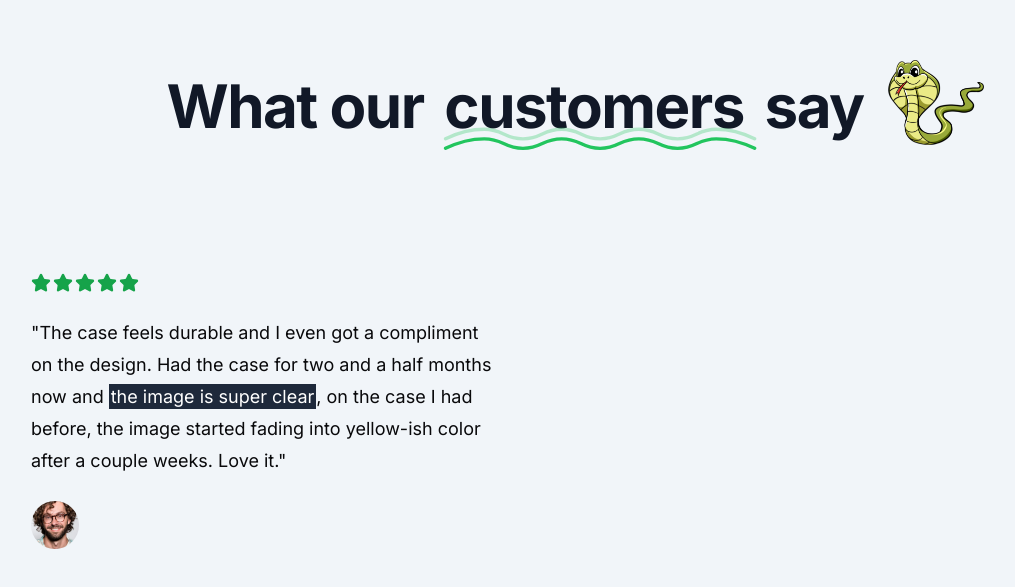
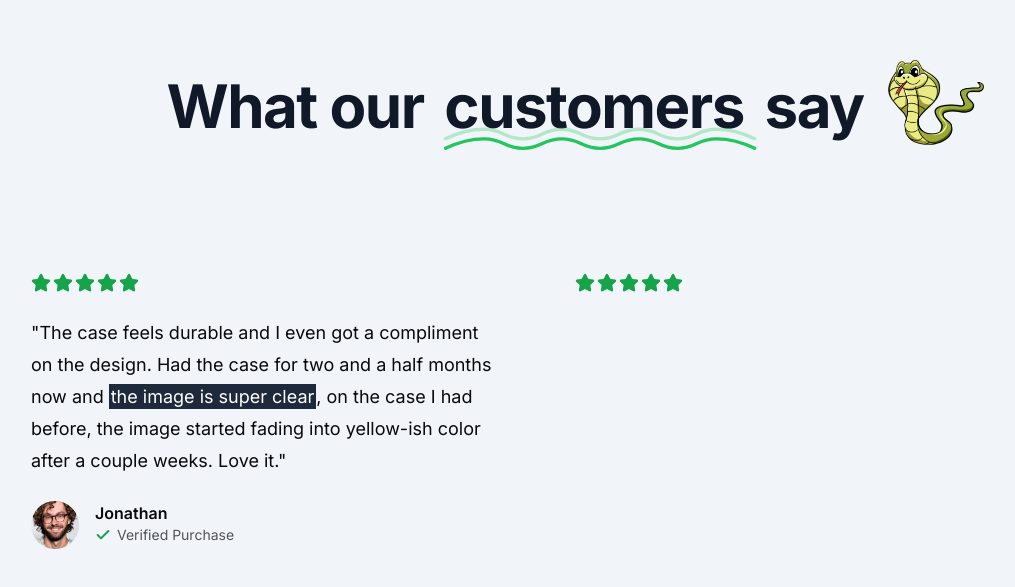
Before and after one commit to KenanRamazanov/CaseCobra, a Next.js app: page / in a window 1280 px wide. Shown: the part 1031-1618 px from the top of the page, without its empty margins (65-1080 px from the left). Built offline with nearby package versions, Linux system fonts and the light colour scheme; no server answers.

Commit message:
Editing main page

```diff
--- a/src/app/page.tsx
+++ b/src/app/page.tsx
@@ -149,8 +149,26 @@
                   src='/users/user-1.png'
                   alt='user'
                 />
+                <div className="flex flex-col">
+                <p className='font-semibold'>Jonathan</p>
+                <div className='flex gap-1.5 items-center text-zinc-600'>
+                <Check className='h-4 w-4 stroke-[3px] text-green-600' />
+                    <p className='text-sm'>Verified Purchase</p>
+                </div>
+                </div>
               </div>
             </div>
+
+           {/* second user review */}
+           <div className='flex flex-auto flex-col gap-4 lg:pr-8 xl:pr-20'>
+           <div className='flex gap-0.5 mb-2'>
+                <Star className='h-5 w-5 text-green-600 fill-green-600' />
+                <Star className='h-5 w-5 text-green-600 fill-green-600' />
+                <Star className='h-5 w-5 text-green-600 fill-green-600' />
+                <Star className='h-5 w-5 text-green-600 fill-green-600' />
+                <Star className='h-5 w-5 text-green-600 fill-green-600' />
+              </div>
+           </div>
           </div>
         </MaxWidthWrapper>
       </section>
```
